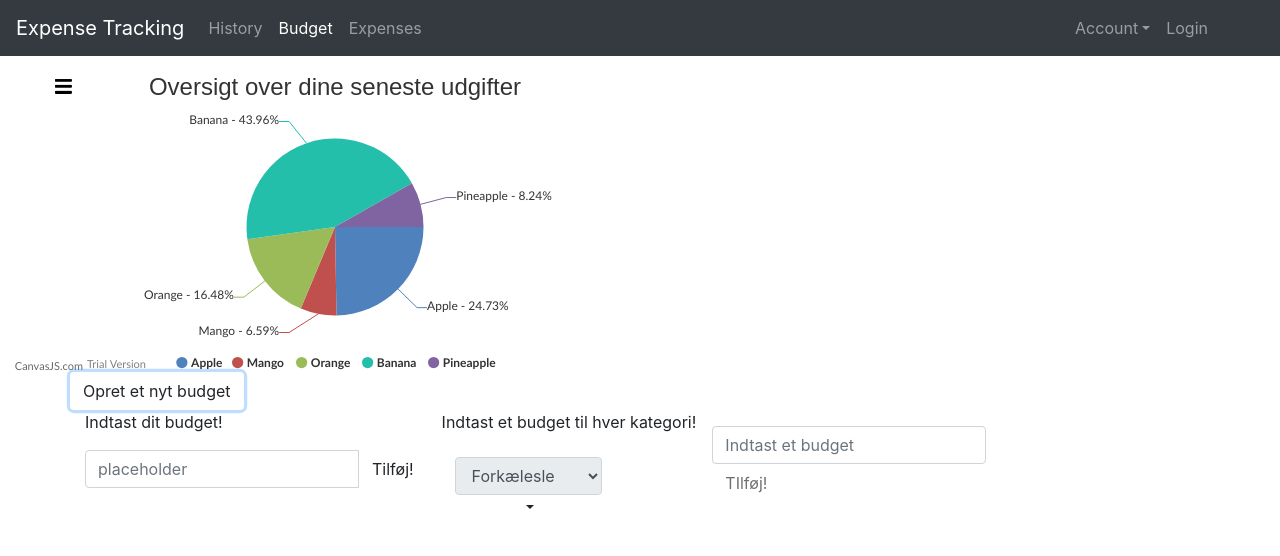
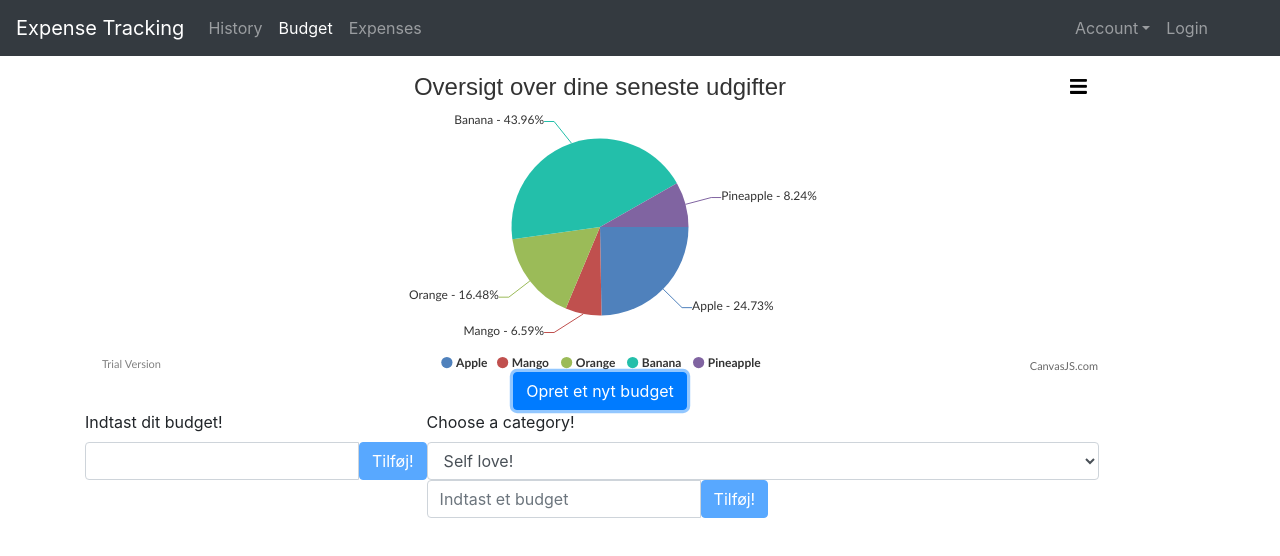
Before and after one commit to magnusbrok/Expense-Tracker-FrontEnd, an Angular app: page /budget in a window 1280 px wide. Both pictures are taken after a click on the button "Opret et nyt budget". Shown: the top 556 px of the page. Built offline with nearby package versions, Linux system fonts and the light colour scheme.

Commit message:
changes to budget

```diff
--- a/src/app/app.module.ts
+++ b/src/app/app.module.ts
@@ -13,6 +13,7 @@ import {FormsModule} from '@angular/forms';
 import { DropdownDirective } from './shared/dropdown.directive';
 import { HistoryComponent } from './history/history.component';
 import {HttpClientModule} from "@angular/common/http";
+import { BudgetCategoryComponent } from './budget/budget-category/budget-category.component';
 
 @NgModule({
   declarations: [
@@ -24,7 +25,8 @@ import {HttpClientModule} from "@angular/common/http";
     HistoryComponent,
     HomePageComponent,
     ExpenseEditComponent,
-    DropdownDirective
+    DropdownDirective,
+    BudgetCategoryComponent
   ],
   imports: [
     BrowserModule,
--- /dev/null
+++ b/src/app/budget/budget-category/budget-category.component.html
@@ -0,0 +1,34 @@
+<div class="row">
+  <label>Choose a category!</label>
+    <select  id="category" name="category" class="form-control" > <!--Knappen skal enables når "tilføj budget" klikkes på i budget"[disabled]=[buttonDisabled] -->
+      <option value="1">Self love!</option>
+      <option value="2">PAAARTY</option>
+      <option value="3">Games</option>
+      <option value="4">My own category!</option>
+    </select>
+
+  <form ngSubmit #f="ngForm">
+  <div class="input-group">
+  <input
+    class="form-control"
+    ngModel
+    id="ctaegoryBudget"
+    name="ctaegoryBudget"
+    placeholder="Indtast et budget"
+    type="text"
+  required
+  pattern="^[1-9]+[0-9]*$">
+
+  <div class="input-group-btn">
+    <button
+      [disabled]="!f.valid"
+      class="btn btn-primary"
+      type="button"> <!--Knappen skal enables når "tilføj budget" klikkes på i budget"[disabled]=[buttonDisabled] -->
+      Tilføj!
+    </button>
+    </div>
+  </div>
+    <span class="help-block"
+          *ngIf="!f.valid && f.touched"> Please enter a valid budget for the category!</span>
+  </form>
+</div>
--- /dev/null
+++ b/src/app/budget/budget-category/budget-category.component.ts
@@ -0,0 +1,17 @@
+import {Component, Input, OnInit} from '@angular/core';
+import {BudgetComponent} from '../budget.component';
+
+@Component({
+  selector: 'app-budget-category',
+  templateUrl: './budget-category.component.html',
+  styleUrls: ['./budget-category.component.css']
+})
+export class BudgetCategoryComponent implements OnInit {
+
+ @Input() buttonDisabled: BudgetComponent;
+  constructor() { }
+
+  ngOnInit(): void {
+  }
+
+}
--- a/src/app/budget/budget.component.html
+++ b/src/app/budget/budget.component.html
@@ -1,60 +1,43 @@
 <div class="col">
-  <div class="row">
     <div class="col-auto">
-      <div  id="chartContainer"style="height: 300px; width: 100%;" chartTopMargin="70"></div> <!--padding-top: 30px;-->
+      <div  id="chartContainer"style="height: 300px; width: 1000px;" chartTopMargin="70"></div> <!--padding-top: 30px;-->
     </div>
-  </div>
-  <div class="row">
     <div class="col-auto">
       <div class="form-group">
-
-        <div class="row" style="text-align: center">
-          <button (click)="show()" class="btn btn-default">Opret et nyt budget</button>
+        <div class="text-center">
+          <button (click)="show()" class="btn btn-primary">Opret et nyt budget</button>
         </div>
+        <div class="row">
+        <form (ngSubmit)="addBudget(budget)" #budget="ngForm"> <!--For at console.log-->
         <div class="row" *ngIf="!isHidden">
           <div class="col  md 4" >
-            <p>Indtast dit budget!</p>
+            <label>Indtast dit budget!</label>
             <div class="input-group">
-              <input class="form-control" placeholder="placeholder" type="text">
+              <input class="form-control"
+                     ngModel
+                     id="overAllBudget"
+                     name="overAllBudget"
+                     type="text"
+                     required
+                     pattern="^[1-9]+[0-9]*$" ><!--Ingen negative tal eller bogstaver-->
+
               <div class="input-group-btn">
-                <button (click)="buttonEnabled()" class="btn btn-default" type="button">
-                  Tilføj!
-                </button>
+                <button
+                  [disabled]=!budget.valid
+                        class="btn btn-primary"
+                        type="submit">Tilføj!</button>
               </div>
             </div>
+            <span class="help-block"
+                  *ngIf="!budget.valid &&
+                    budget.touched"> Please enter a valid budget!</span>
           </div>
-
-
-          <div class="row">
-            <div class="col">
-              <p>Indtast et budget til hver kategori!</p>
-              <div class="input-group">
-                <div class="input-group-btn" appDropDownMenu>
-                  <div type="button" class="btn btn-default dropdown-toggle">
-                    <select [disabled]="buttonDisabled" id="category" name="kategori" class="form-control">
-                      <option value="1">Forkælesle</option>
-                      <option value="2">Druk</option>
-                      <option value="2">Computerspil</option>
-                    </select>
-                  </div>
-
-                </div>
-              </div>
-            </div>
+          <div>
+            <app-budget-category></app-budget-category>
           </div>
-          <div class="row">
-            <div class="col m-md-3">
-              <input class="form-control" placeholder="Indtast et budget" type="text">
-              <div class="input-group-btn" >
-                <button [disabled]="buttonDisabled"  class="btn btn-default" type="button">
-                  TIlføj!
-                </button>
-              </div>
-            </div>
-          </div>
-
+        </div>
+        </form>
         </div>
       </div>
     </div>
-  </div>
 </div>
--- a/src/app/budget/budget.component.ts
+++ b/src/app/budget/budget.component.ts
@@ -1,5 +1,7 @@
-import { Component, OnInit } from '@angular/core';
+import {Component, Input, OnInit} from '@angular/core';
 import * as CanvasJS from './canvasjs.min';
+import {buffer} from 'rxjs/operators';
+import {NgForm} from '@angular/forms';
 @Component({
   selector: 'app-budget',
   templateUrl: './budget.component.html',
@@ -9,11 +11,15 @@ export class BudgetComponent implements OnInit {
   isHidden = true;
   buttonDisabled = true;
   constructor() {}
+
   buttonEnabled() {
     this.buttonDisabled = !this.buttonDisabled;
   }
   show() {
     this.isHidden = !this.isHidden;
+  }
+  addBudget(form: NgForm) {
+    console.log(form);
   }
   ngOnInit() {
       const chart = new CanvasJS.Chart('chartContainer', {
```
Also changed, not shown: src/app/budget/budget-category/budget-category.component.css (added).
